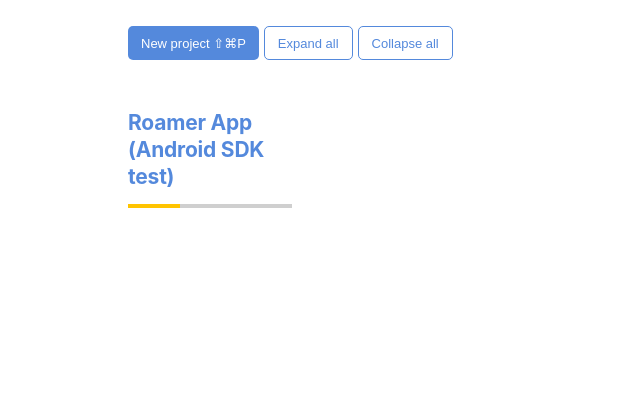
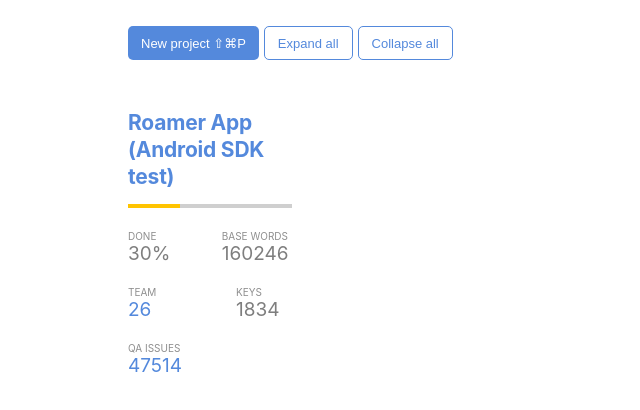
Before and after one commit to claudiacarvalhoc/roamer-app, a React (Create React App) app: page / in a window 1280 px wide. Shown: the top 410 px of the page, without its empty margins (0-640 px from the left). Built offline with nearby package versions, Linux system fonts and the light colour scheme.

Commit message:
add info to summary

```diff
--- /dev/null
+++ b/src/components/label/index.tsx
@@ -0,0 +1,27 @@
+import { FC } from 'react';
+import cn from 'classnames';
+import styles from './label.module.css';
+
+export interface LabelProps {
+    name: string,
+    value: string,
+    highlighted: boolean,
+}
+
+const Label: FC<LabelProps> = ({ name, value, highlighted }) => {
+    return (
+        <div className={styles.label}>
+            <p className={styles.name}>
+                {name}
+            </p>
+            <p className={cn(styles.value,
+                {
+                    [styles.highlighted]: highlighted
+                })}>
+                {value}
+            </p>
+        </div >
+    );
+};
+
+export default Label;
--- /dev/null
+++ b/src/components/label/label.module.css
@@ -0,0 +1,24 @@
+.label {
+    display: block;
+}
+.name {
+    color: #8E8E8E;
+    height: 11px;
+    font-size: 10px;
+    line-height: 12px;
+    align-items: center;
+    margin: 2px 0 2px 0;
+}
+
+.value {
+    width: 52px;
+    font-size: 19px;
+    line-height: 22px;
+    align-items: center;
+    margin-top: 0px;
+    color: rgba(119, 119, 119, 0.95);
+}
+
+.highlighted {
+    color: #5489DC
+}
--- a/src/components/progressbar/index.tsx
+++ b/src/components/progressbar/index.tsx
@@ -1,11 +1,13 @@
 import { FC } from 'react';
+import cn from 'classnames';
 
 export interface ProgressbarProps {
-    percentage,
+    className: string;
+    percentage: number,
     size: 'medium' | 'small';
 }
 
-const ProgressBar: FC<ProgressbarProps> = ({ percentage, size }) => {
+const ProgressBar: FC<ProgressbarProps> = ({ className, percentage, size }) => {
     let width = 160;
     if (size === 'small') {
         width = 160;
@@ -35,8 +37,10 @@
     };
 
     return (
-        <div style={containerStyle}>
-            <div style={progressStyle}></div>
+        <div className={cn(className)}>
+            <div style={containerStyle}>
+                <div style={progressStyle}></div>
+            </div>
         </div>
     );
 };
--- a/src/components/summary/index.tsx
+++ b/src/components/summary/index.tsx
@@ -6,6 +6,7 @@
 import { projectTexts } from '../../redux/app/selectors';
 import { connect } from 'react-redux';
 import ProgressBar from '../progressbar';
+import Label from '../label';
 
 
 export interface SummaryOwnProps {
@@ -22,8 +23,18 @@
     return (
         <>
             <h1 className={styles.summaryTitle}>{project.name}</h1>
-            <ProgressBar percentage={project.done} size={'small'} />
-
+            <ProgressBar className={styles.progressBar} percentage={project.done} size={'small'} />
+            <div className={styles.line}>
+                <Label name={texts.doneText} value={`${project.done}%`} highlighted={false} />
+                <Label name={texts.baseWordsText} value={`${project.baseWords}`} highlighted={false} />
+            </div>
+            <div className={styles.line}>
+                <Label name={texts.teamText} value={`${project.team}`} highlighted={true} />
+                <Label name={texts.keysText} value={`${project.keys}`} highlighted={false} />
+            </div>
+            <div className={styles.line}>
+                <Label name={texts.qaIssuesText} value={`${project.issues}`} highlighted={true} />
+            </div>
         </>
     );
 };
--- a/src/components/summary/summary.module.css
+++ b/src/components/summary/summary.module.css
@@ -5,3 +5,13 @@
     letter-spacing: -0.01em;
     color: #5489DC;
 }
+
+.progressBar {
+    margin-bottom: 20px;
+}
+
+.line {
+    width: 160px;
+    display: flex;
+    justify-content: space-between;
+}
```
